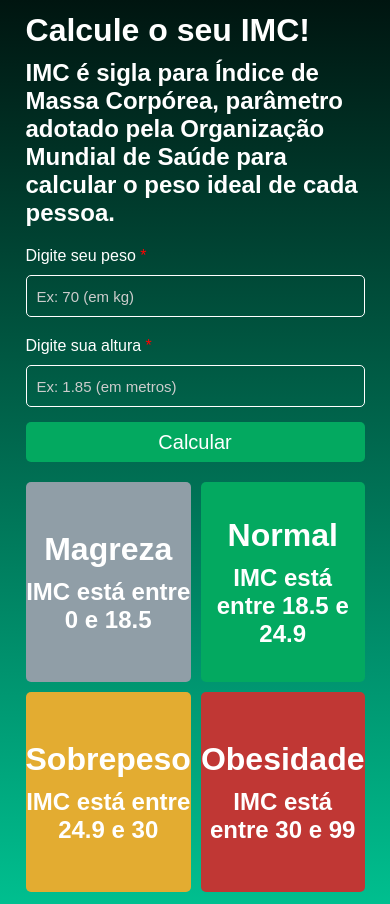
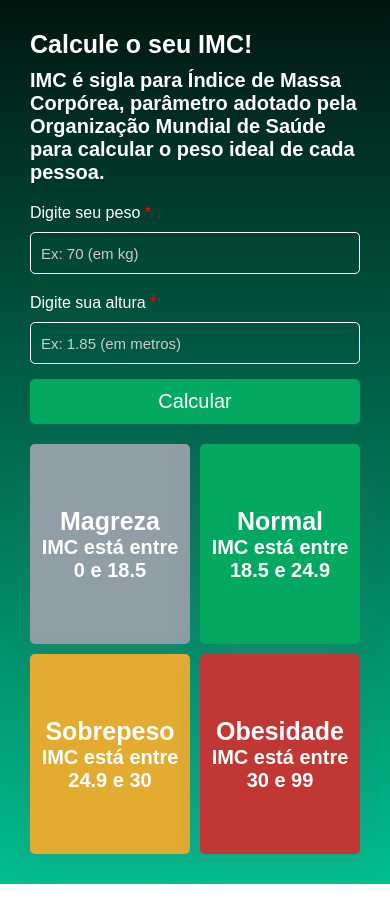
Before and after one commit to gabrielcastr0/imc-calculator, a React (Vite) app: page / in a window 390 px wide. Built offline with nearby package versions, Linux system fonts and the light colour scheme.

Commit message:
fix: Mobile responsivity

```diff
--- a/src/components/Card/index.tsx
+++ b/src/components/Card/index.tsx
@@ -9,8 +9,10 @@ type Props = {
 function Card({text, info, type}: Props) {
   return (
     <Styled.Container type={type}>
-      <Styled.Text>{text}</Styled.Text>
-      <Styled.Subtitle>{info}</Styled.Subtitle>
+      <Styled.WrapperText>
+        <Styled.Text>{text}</Styled.Text>
+        <Styled.Subtitle>{info}</Styled.Subtitle>
+      </Styled.WrapperText>
     </Styled.Container>
   )
 }
--- a/src/components/Card/styled.ts
+++ b/src/components/Card/styled.ts
@@ -19,19 +19,36 @@ export const Container = styled.div<{type: number}>`
   background: ${({type}) => handleColorType(type)};
   border: none;
   height: 200px;
+  box-shadow: rgba(100, 100, 111, 0.2) 0px 7px 29px 0px;
   border-radius: 5px;
   display: flex;
-  gap: 10px;
+  gap: 5px;
   flex-direction: column;
   justify-content: center;
   align-items: center;
 `;
 
+export const WrapperText = styled.div`
+  padding: 0 10px;
+  display: flex;
+  flex-direction: column;
+  align-items: center;
+  justify-content: center;
+`;
+
 export const Text = styled.h1`
   color: #fff;
+
+  @media (max-width: 425px){
+    font-size: 25px;
+  }
 `;
 
 export const Subtitle = styled.h2`
   color: #fff;
   text-align: center;
+
+  @media (max-width: 425px){
+    font-size: 20px;
+  }
 `;
--- a/src/pages/Home/index.tsx
+++ b/src/pages/Home/index.tsx
@@ -85,11 +85,11 @@ function Home() {
           )}
 
           {(imc >= 24.9 && imc <= 30) && (
-            <Card text="Normal" info="IMC está entre 18.5 e 24.9" type={2}/>
+            <Card text="Sobrepeso" info="IMC está entre 24.9 e 30" type={3}/>
           )}
 
           {(imc >= 30 && imc <= 99) && (
-            <Card text="Normal" info="IMC está entre 18.5 e 24.9" type={2}/>
+            <Card text="Obesidade" info="IMC está entre 30 e 99" type={4}/>
           )}
         </Styled.CardArea>
       </Styled.RightArea>
--- a/src/pages/Home/styled.ts
+++ b/src/pages/Home/styled.ts
@@ -28,10 +28,18 @@ export const TextWrapper = styled.div`
 
 export const Title = styled.h1`
   color: #fff;
+
+  @media (max-width: 425px){
+    font-size: 25px;
+  }
 `;
 
 export const Subtitle = styled.h2`
   color: #fff;
+
+  @media (max-width: 425px){
+    font-size: 20px;
+  }
 `;
 
 export const InputArea = styled.form`
@@ -84,7 +92,7 @@ export const Button = styled.button`
   display: flex;
   align-items: center;
   justify-content: center;
-  height: 40px;
+  height: 45px;
   width: 100%;
   border: none;
   background: #03A960;
@@ -103,8 +111,4 @@ export const CardArea = styled.div<{imc: number}>`
   display: grid;
   grid-template-columns: ${props => props.imc === 0 ? 'repeat(2, 1fr)' : 'repeat(1fr)'};
   gap: 10px;
-
-  /* @media (max-width: 425px){
-    grid-template-columns: 1fr;
-  } */
 `;
```
